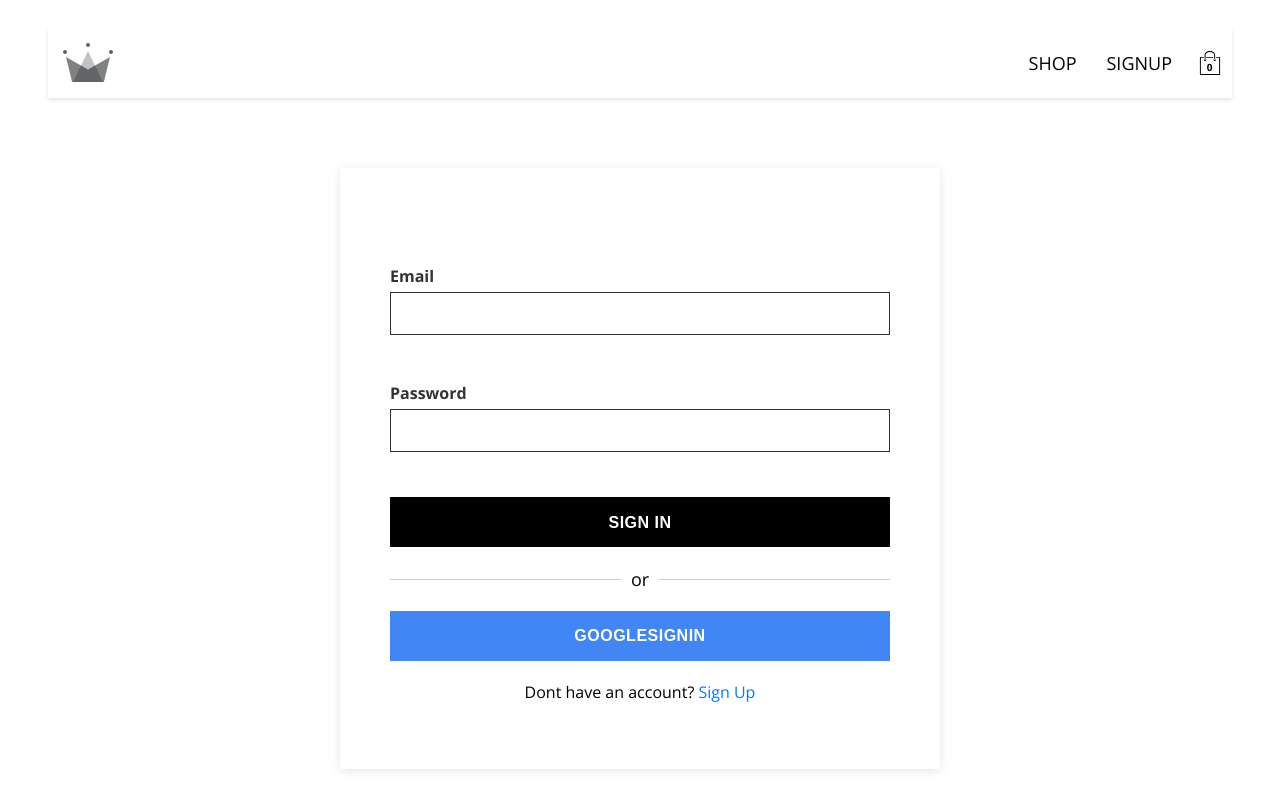
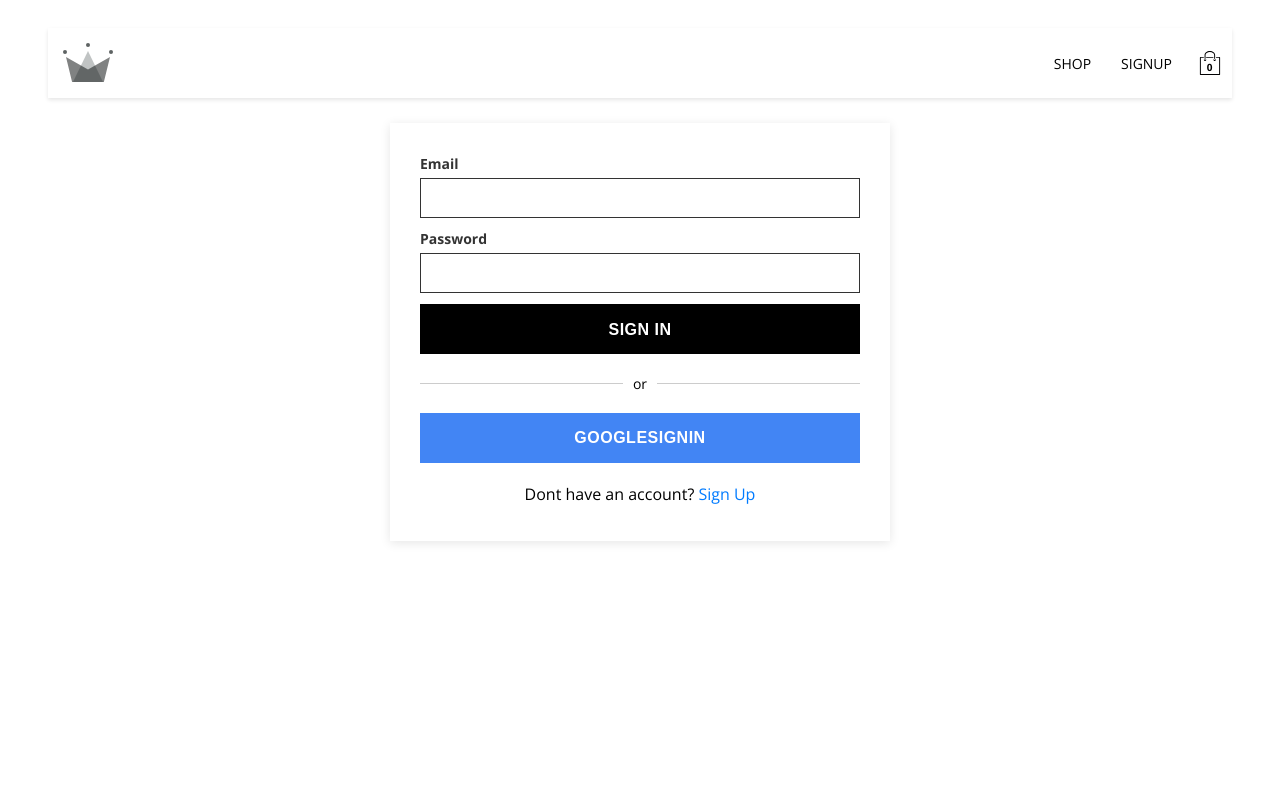
Before and after one commit to khaledAbdirashid/alphasay-clothing, a React (Vite) app: page /signin in a window 1280 px wide. Shown: the top 810 px of the page. Built offline with nearby package versions, Linux system fonts and the light colour scheme; no server answers; the database is empty.

Commit message:
adjusted fontsize of forms and checkout items

```diff
--- a/src/components/checkout-item/checkout-item.styles.js
+++ b/src/components/checkout-item/checkout-item.styles.js
@@ -5,7 +5,7 @@ export const CheckOutItemContainer = styled.div`
   min-height: 100px;
   border-bottom: 1px solid darkgrey;
   padding: 15px 0;
-  font-size: 20px;
+  font-size: 18px;
   align-items: center;
 `;
 
--- a/src/components/common/form-input/form-input.styles.js
+++ b/src/components/common/form-input/form-input.styles.js
@@ -4,7 +4,7 @@ const subColor = "rgba(0, 0, 0, 0.8)";
 
 export const FormLabel = styled.label`
   color: ${subColor};
-  font-size: 16px;
+  font-size: 14px;
   font-weight: bold;
   pointer-events: none;
 `;
@@ -13,16 +13,17 @@ export const Input = styled.input`
   background-color: transparent;
   border: 1px solid ${subColor};
   color: ${subColor};
-  font-size: 18px;
+  font-size: 16px;
   padding: 10px 5px;
   display: block;
   width: 100%;
   margin-top: 5px;
+  outline: none;
 `;
 
 export const FormGroup = styled.div`
   position: relative;
-  margin: 45px 0;
+  margin: 2.5% 0;
   input[type="password"] {
     letter-spacing: 0.3em;
   }
--- a/src/components/sign-up/sign-up.styles.js
+++ b/src/components/sign-up/sign-up.styles.js
@@ -1,10 +1,10 @@
 import styled from "styled-components";
 
 export const SignUpFormContainer = styled.div`
-  width: 600px;
+  width: 500px;
   box-shadow: 0 2px 10px rgba(0, 0, 0, 0.1);
-  padding: 50px;
-  margin: 70px auto;
+  padding: 20px 30px;
+  margin: 10px auto;
 `;
 export const Alert = styled.div`
   background-color: #f8d7da;
--- a/src/index.scss
+++ b/src/index.scss
@@ -8,7 +8,7 @@ body {
   font-family: "Open Sans", sans-serif;
   font-weight: 400;
   padding: 20px 40px;
-  font-size: 18px;
+  font-size: 14px;
 }
 
 a {
```
